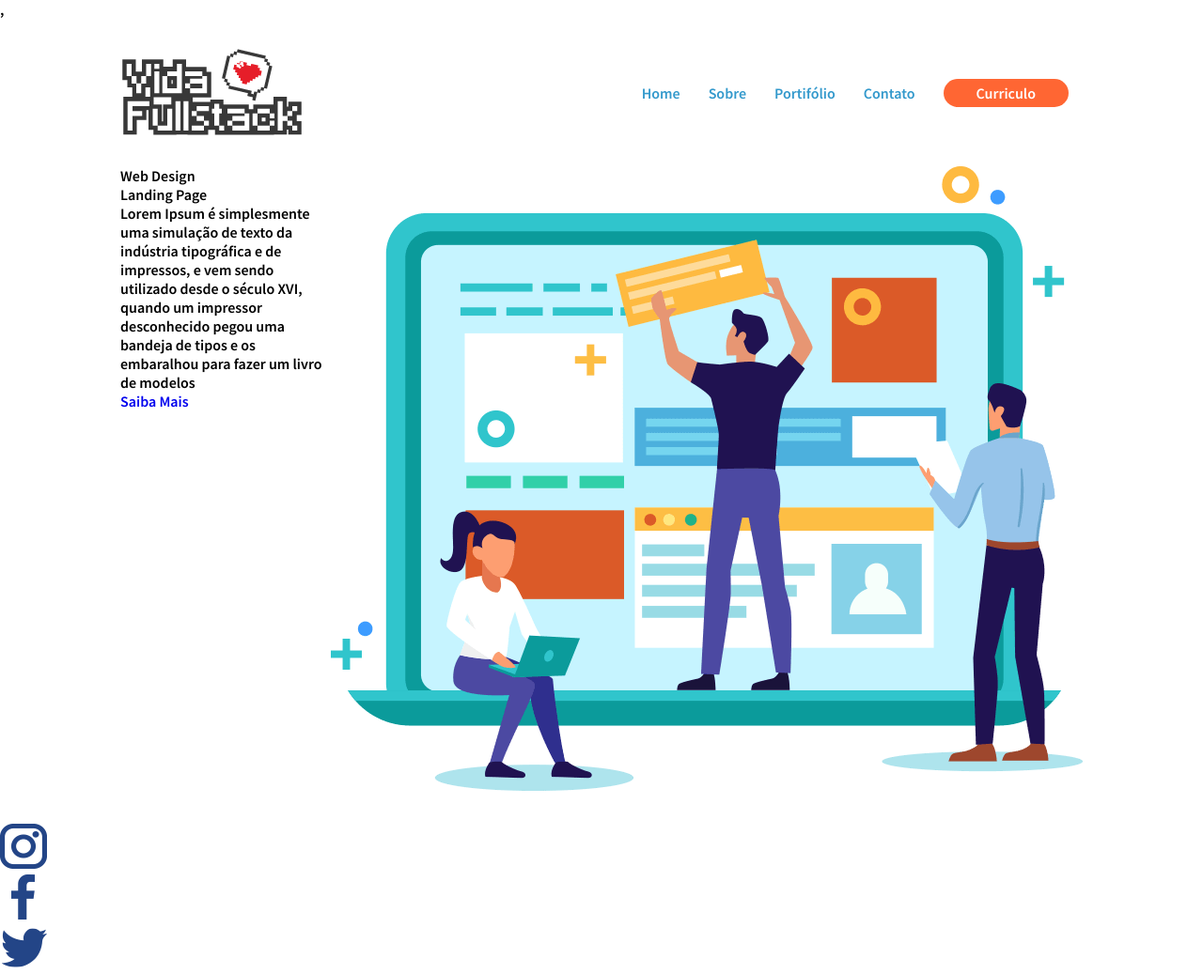
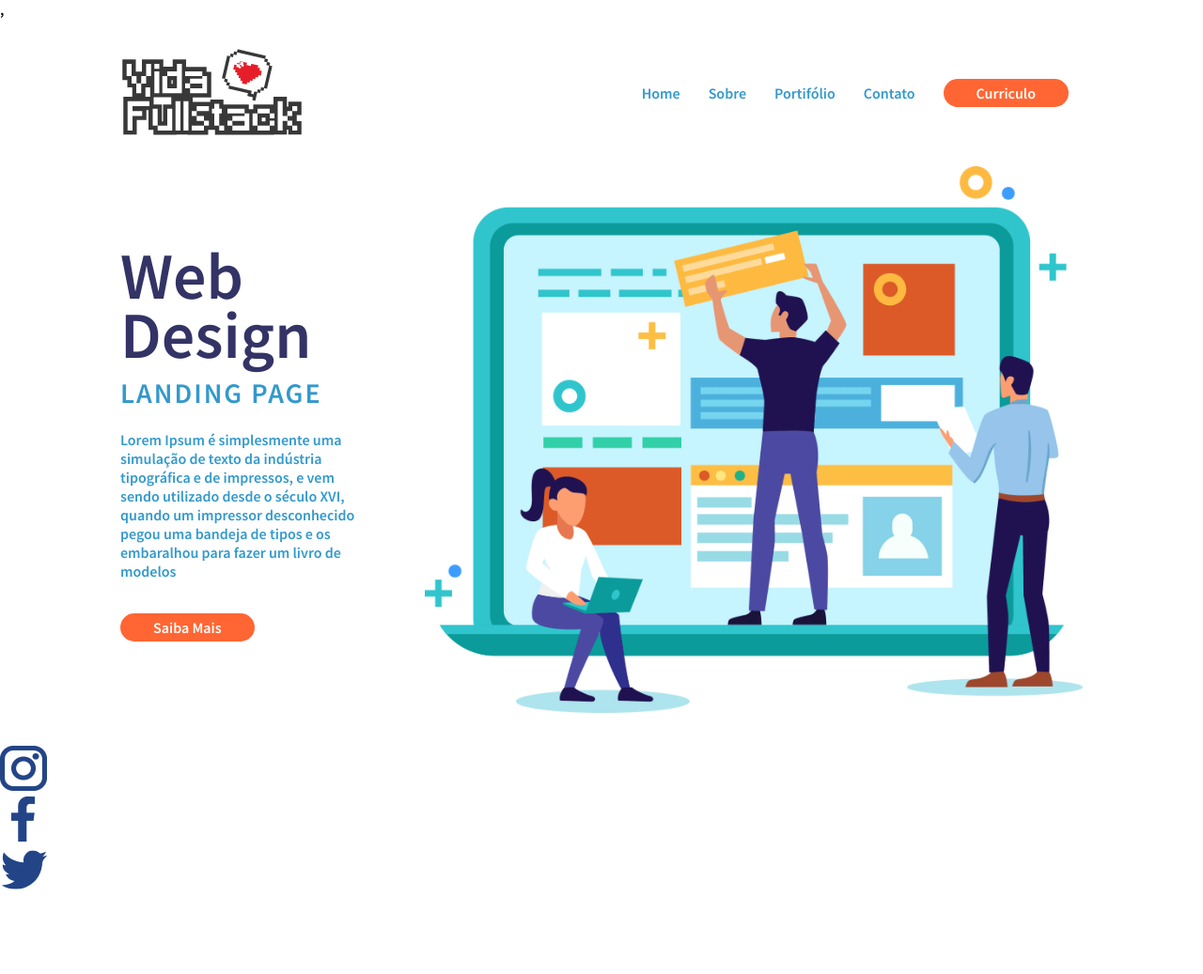
Before and after one commit to rafajmendes/modulo-handson.github.io, a plain HTML site: page index.html in a window 1280 px wide. Shown: the whole page at 94% size. After the commit the page ends 955 px from the top, so only its background shows below. Drawn offline with Linux system fonts and the light colour scheme.

Commit message:
crianção do main arquivos css

```diff
--- /dev/null
+++ b/assets/imagens/css/main.css
@@ -0,0 +1,36 @@
+.sobre-web-design {
+  align-items: center;
+  justify-content: space-between;
+}
+
+.sobre-web-design article {
+  width: 250px;
+}
+
+.sobre-web-design article h1 {
+  font-size: 70px;
+  line-height: 90%;
+  font-weight: 400;
+  color: #333366
+}
+
+.sobre-web-design article p,
+.sobre-web-design article h2 {
+  color: #3399cc;
+}
+
+.sobre-web-design article h2 {
+  font-size: 30px;
+  text-transform: uppercase;
+  letter-spacing: 2px;
+  line-height: 200%;
+
+}
+
+.sobre-web-design article p {
+  margin: 10px 0 40px 0;
+}
+
+.sobre-web-design figcaption img {
+  width: 700px;
+}
--- a/assets/imagens/css/style.css
+++ b/assets/imagens/css/style.css
@@ -6,6 +6,7 @@
 
 @import url(./header.css);
 @import url(buttons.css);
+@import url(main.css);
 
 /*reset css*/
 * {
@@ -17,6 +18,7 @@
   font: inherit;
   text-decoration: none;
   font-family: 'Source Sans Pro', sans-serif;
+  font-weight: 300;
 }
 
 .container {
--- a/index.html
+++ b/index.html
@@ -47,7 +47,7 @@
   <!--Container-->
   <main class="container">
     <!--Section conteudo do site-->
-    <section class="row">
+    <section class="row sobre-web-design">
       <!--Conteudo do texto -->
       <article>
         <h1>Web Design</h1>
@@ -59,12 +59,14 @@
           livro de modelos
         </p>
 
-        <a href="#">Saiba Mais</a>
+        <a href="#" class="btn btn-laranja">Saiba Mais</a>
       </article>
+      <!--End conteudo do texto-->
+
       <figcaption>
-        <img src="./assets/imagens/pessoas-construindo-pc.png" alt="Criação">
+        <img src="./assets/imagens/pessoas-construindo-pc.png" alt="Criação" />
       </figcaption>
-      <!--End conteudo do texto-->
+
     </section>
     <!--End Section conteudo Site-->
   </main>
```
